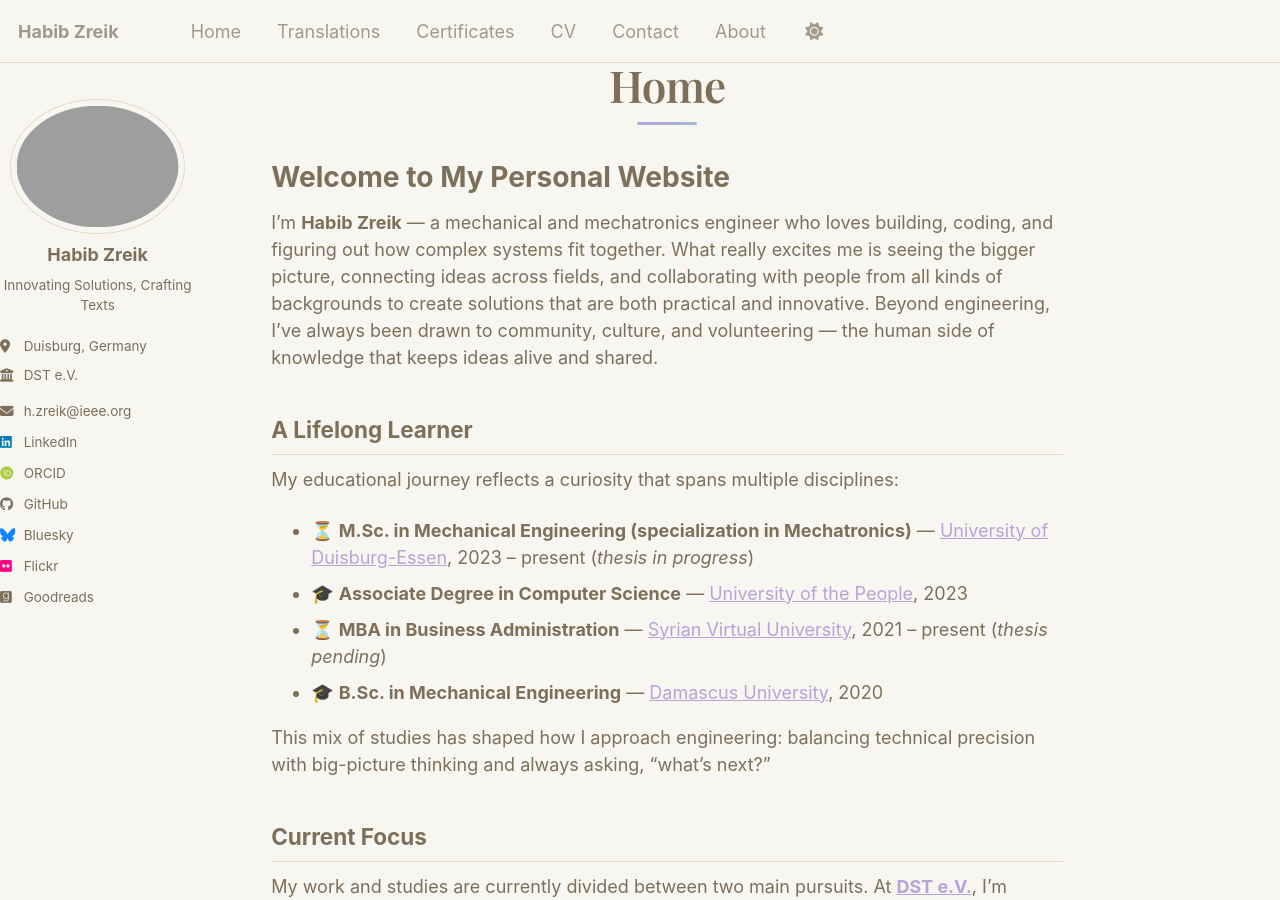
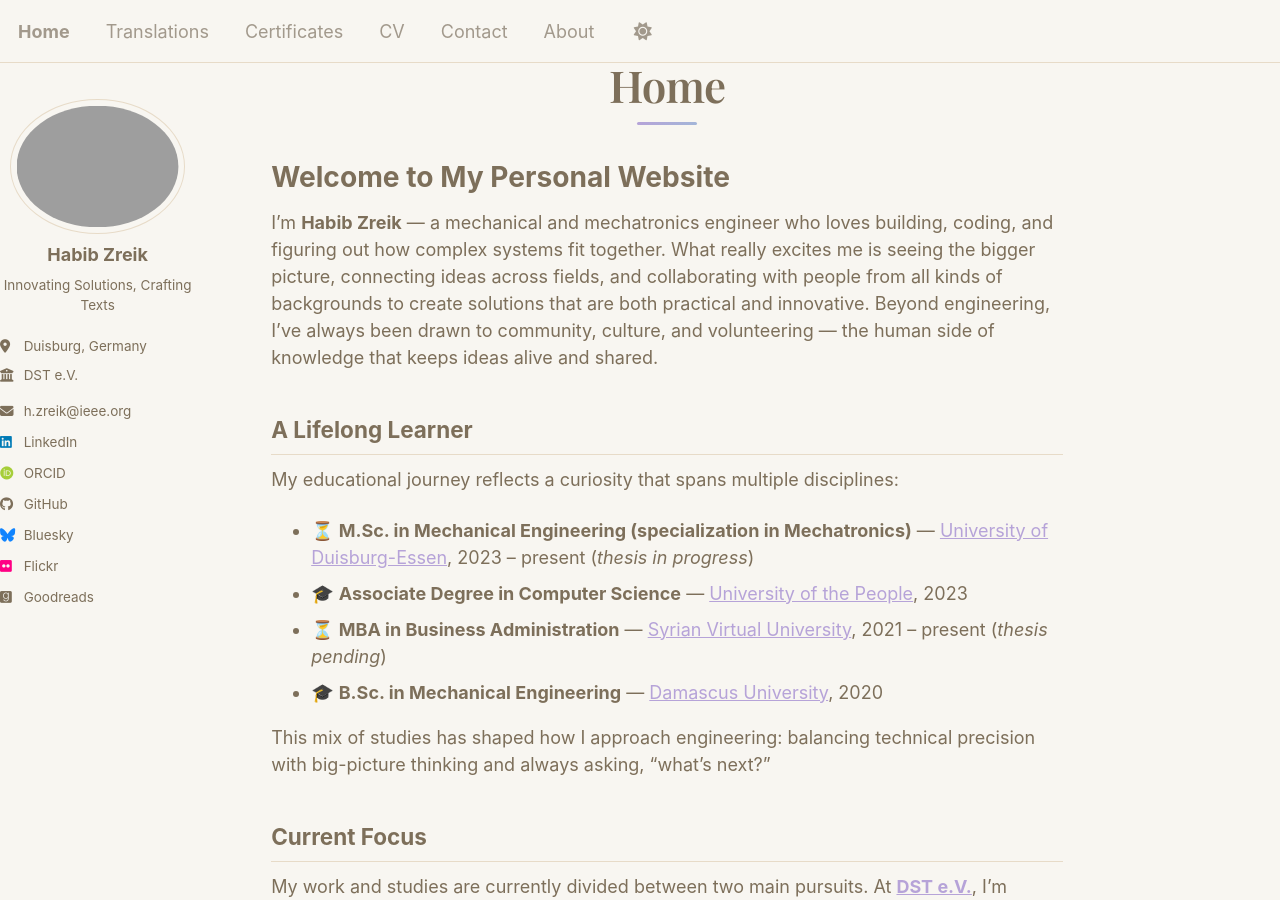
Before and after one commit to HabibZRK/HabibZRK.github.io, a Jekyll site: the page built from _pages/welcome.md, in a window 1280 px wide and 900 px high. Built offline with Jekyll 4.4.1, drawn with Linux system fonts in a browser that asks for light colours; some web fonts are replaced.

Commit message:
refactor: remove duplicate site title link in masthead to prevent double linking to home

```diff
--- a/_includes/masthead.html
+++ b/_includes/masthead.html
@@ -6,7 +6,7 @@
       <nav id="site-nav" class="greedy-nav">
         <button><div class="navicon"></div></button>
         <ul class="visible-links">
-          <li class="masthead__menu-item masthead__menu-item--lg persist"><a href="{{ base_path }}/">{{ site.title }}</a></li>
+          <!-- Removed duplicate site title link to avoid double linking to home -->
           {% for link in site.data.navigation.main %}
             {% if link.url contains 'http' %}
               {% assign domain = '' %}
```
